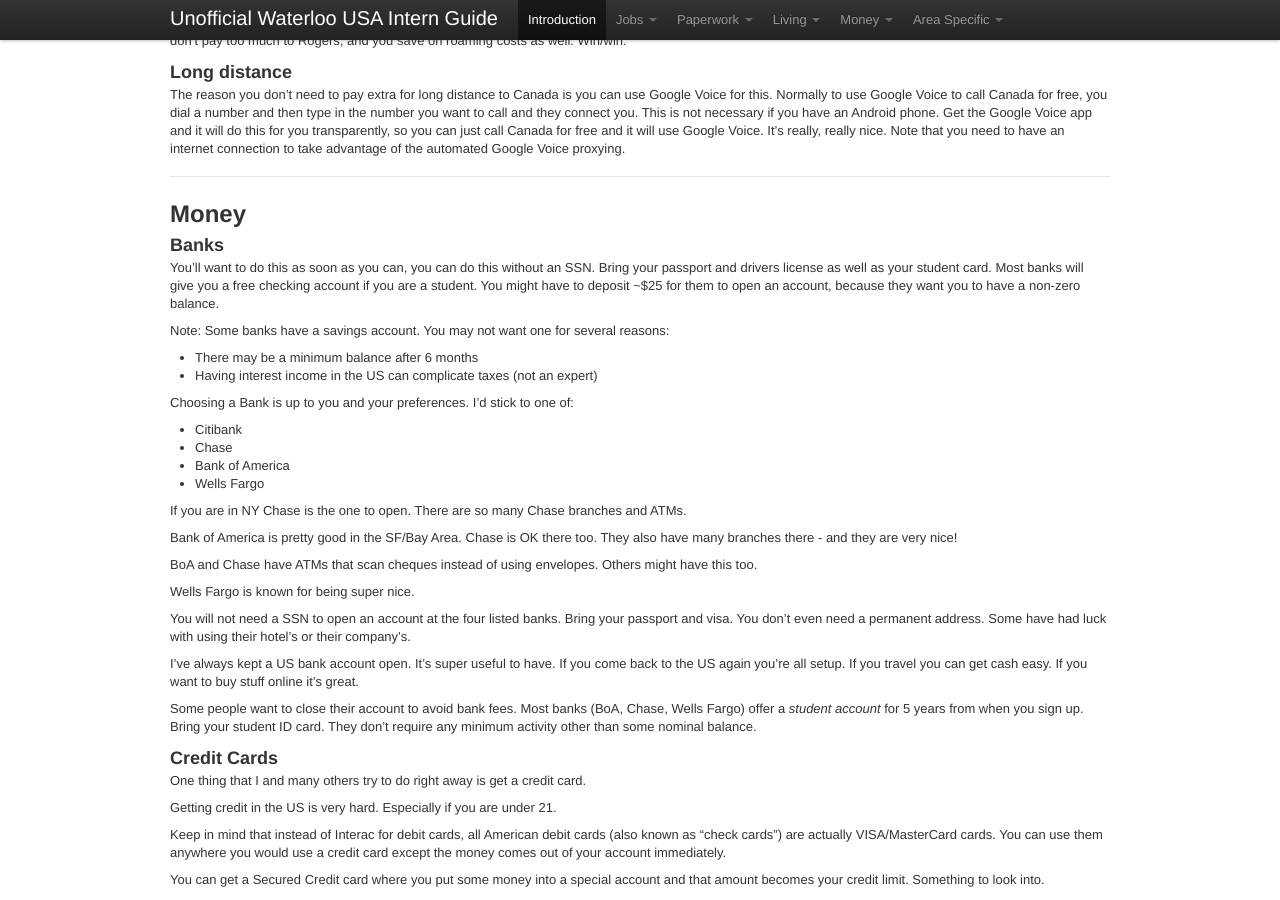
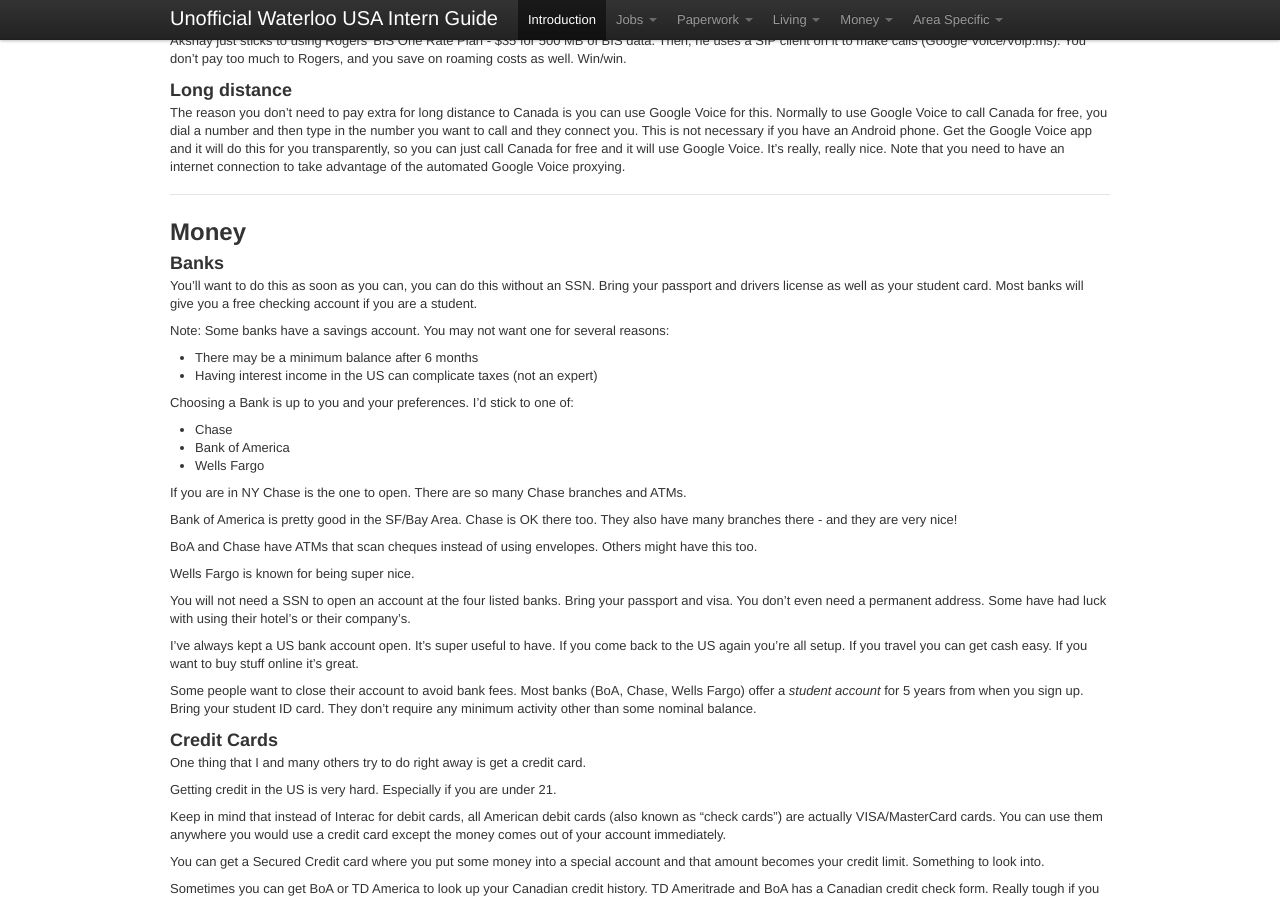
Before and after one commit to sholiday/Unofficial-Waterloo-USA-Intern-Guide, a Jekyll site: the page built from index.markdown, in a window 1280 px wide and 900 px high, scrolled down 3070 px. Built offline with Jekyll 4.4.1, drawn with Linux system fonts in a browser that asks for light colours; nearby versions of some CDN libraries; Markdown is read by kramdown in place of the engine named in the settings; some of the changed text lies outside the part shown.

Commit message:
Adjustments

```diff
--- a/index.markdown
+++ b/index.markdown
@@ -279,8 +280,7 @@ Voice proxying.
 ### Banks
 You'll want to do this as soon as you can, you can do this without an SSN.
 Bring your passport and drivers license as well as your student card. Most banks
-will give you a free checking account if you are a student. You might have to deposit
-~$25 for them to open an account, because they want you to have a non-zero balance.
+will give you a free checking account if you are a student.
 
 Note: Some banks have a savings account.
 You may not want one for several reasons:
@@ -291,7 +291,6 @@ You may not want one for several reasons:
 Choosing a Bank is up to you and your preferences.
 I'd stick to one of:
 
-* Citibank
 * Chase
 * Bank of America
 * Wells Fargo
```
Also changed, not shown: other parts of index.markdown (+2 -1 lines).
